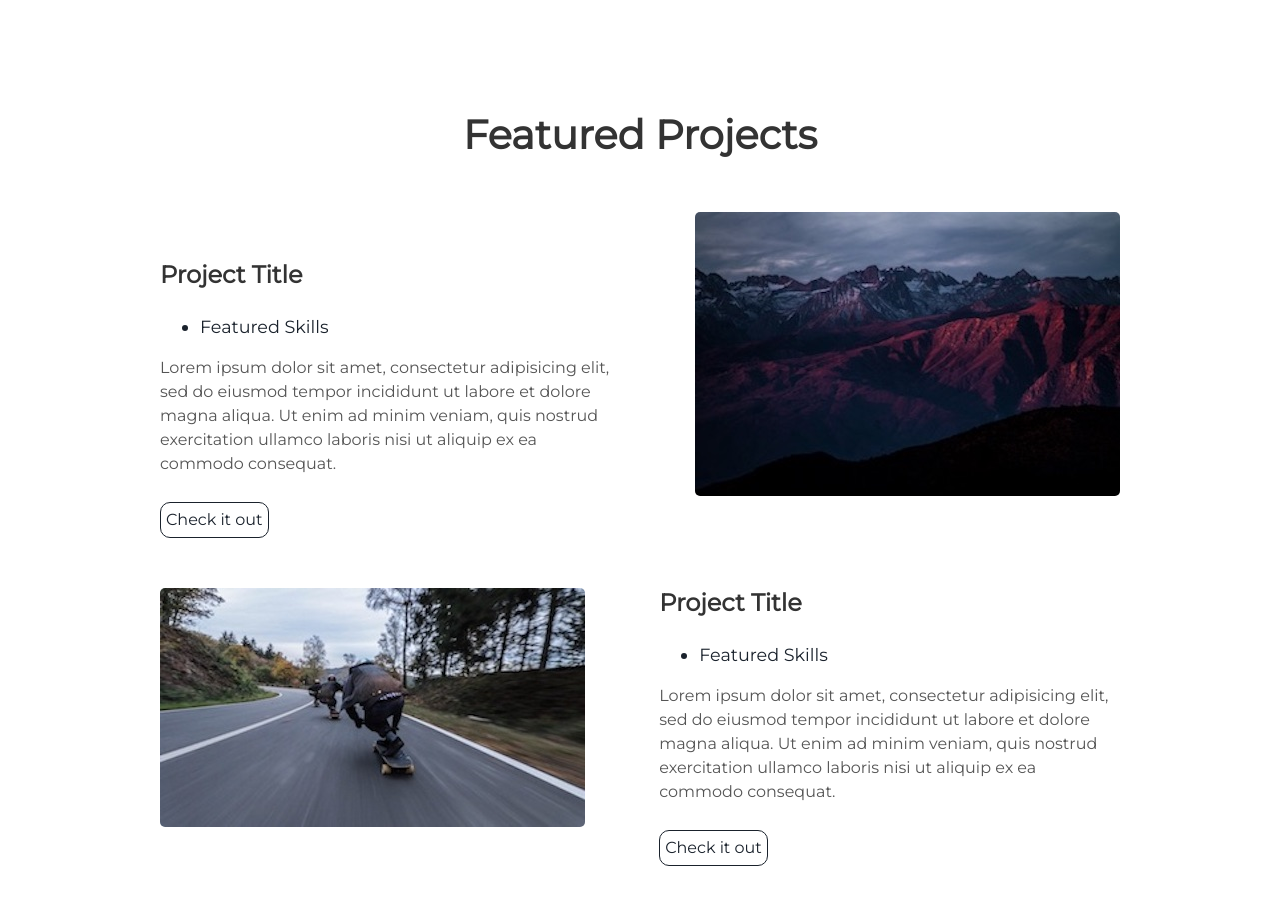
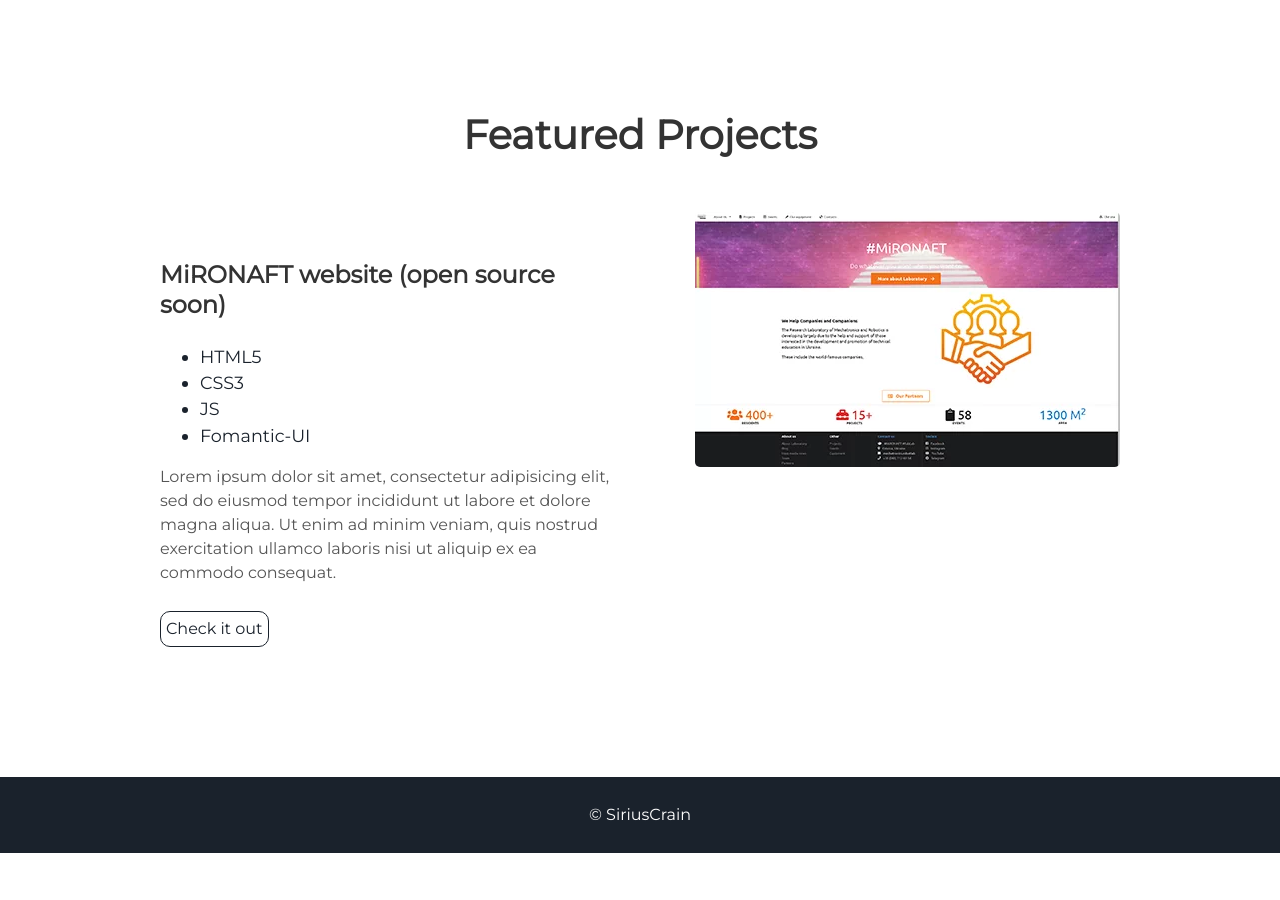
Before and after one commit to SiriusCrain/siriuscrain.github.io, a Jekyll site: the page built from index.html, in a window 1280 px wide and 900 px high, scrolled down 1511 px. Built offline with Jekyll 4.4.1, drawn with Linux system fonts in a browser that asks for light colours; after the commit the page ends 2364 px from its top, so only the background shows below that.

Commit message:
Add project: MiRONAFT website
Added project picture, technology stack, link to hosted site - https://robot.onaft.edu.ua

```diff
--- a/_includes/projects.html
+++ b/_includes/projects.html
@@ -1,20 +1,25 @@
 <div class="user-details">
   <h1> Featured Projects </h1>
 </div>
+
 <div class="user-projects">
   <div class="images-right">
-    <img alt="mountains" src="{{ "/assets/img/mountains.jpg" | prepend: site.baseurl }}" />
+    <img alt="mountains" src="{{ "/assets/img/mironaft.webp" | prepend: site.baseurl }}" />
   </div>
   <div class="contents">
-    <h3> Project Title </h3>
+    <h3> MiRONAFT website (open source soon)</h3>
     <ul>
-      <li> Featured Skills</li>
+      <li> HTML5</li>
+      <li> CSS3</li>
+      <li> JS</li>
+      <li> Fomantic-UI</li>
     </ul>
     <p>Lorem ipsum dolor sit amet, consectetur adipisicing elit, sed do eiusmod tempor incididunt ut labore et dolore magna aliqua. Ut enim ad minim veniam, quis nostrud exercitation ullamco laboris nisi ut aliquip ex ea commodo consequat.</p>
-    <a class="project-link" href="#">Check it out</a>
+    <a class="project-link" target="_blank" href="https://robot.onaft.edu.ua">Check it out</a>
   </div>
 </div>
-<div class="user-projects">
+
+{% comment %} <div class="user-projects">
   <div class="images-left">
     <img alt="mountains" src="{{ "/assets/img/skate.jpg" | prepend: site.baseurl }}" />
   </div>
@@ -26,4 +31,4 @@
     <p>Lorem ipsum dolor sit amet, consectetur adipisicing elit, sed do eiusmod tempor incididunt ut labore et dolore magna aliqua. Ut enim ad minim veniam, quis nostrud exercitation ullamco laboris nisi ut aliquip ex ea commodo consequat.</p>
     <a class="project-link" href="#">Check it out</a>
   </div>
-</div>
+</div> {% endcomment %}
```
Also changed, not shown: assets/img/mironaft.webp (added), assets/img/mountains.jpg (deleted).
